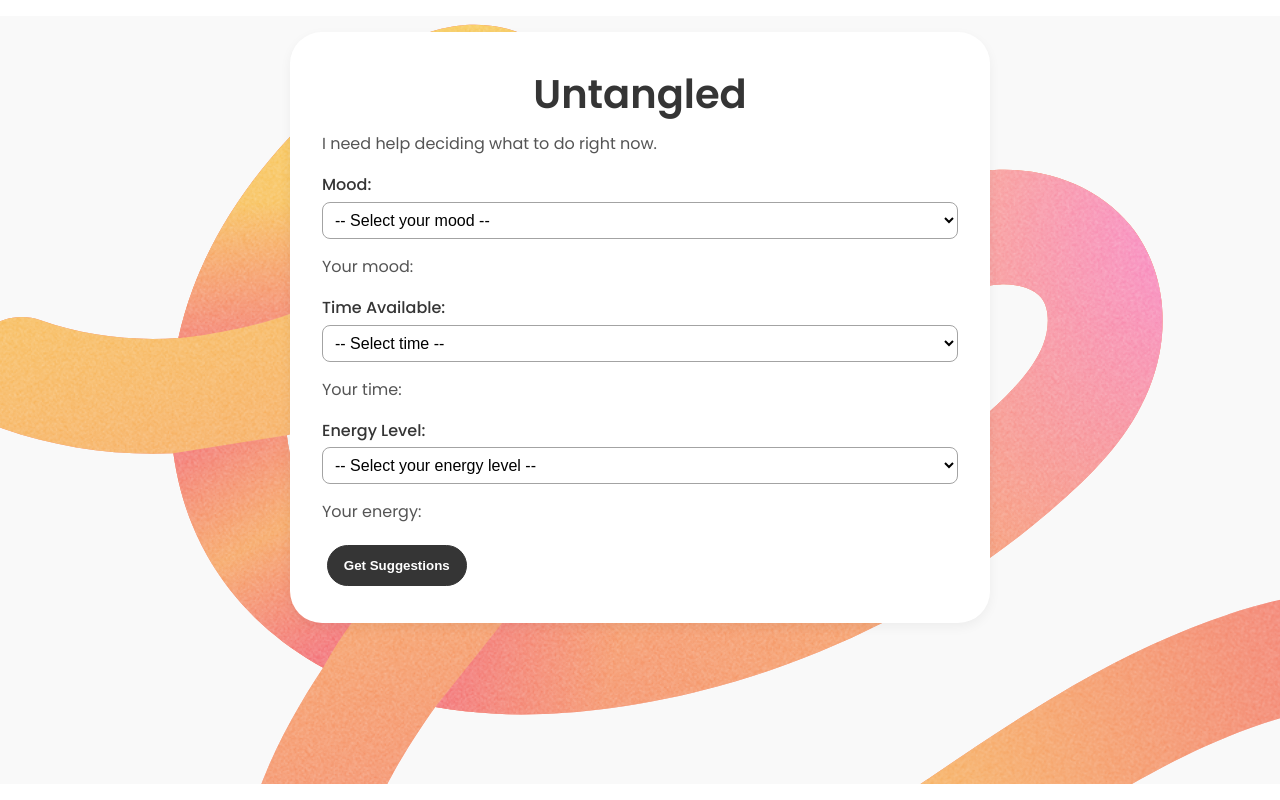
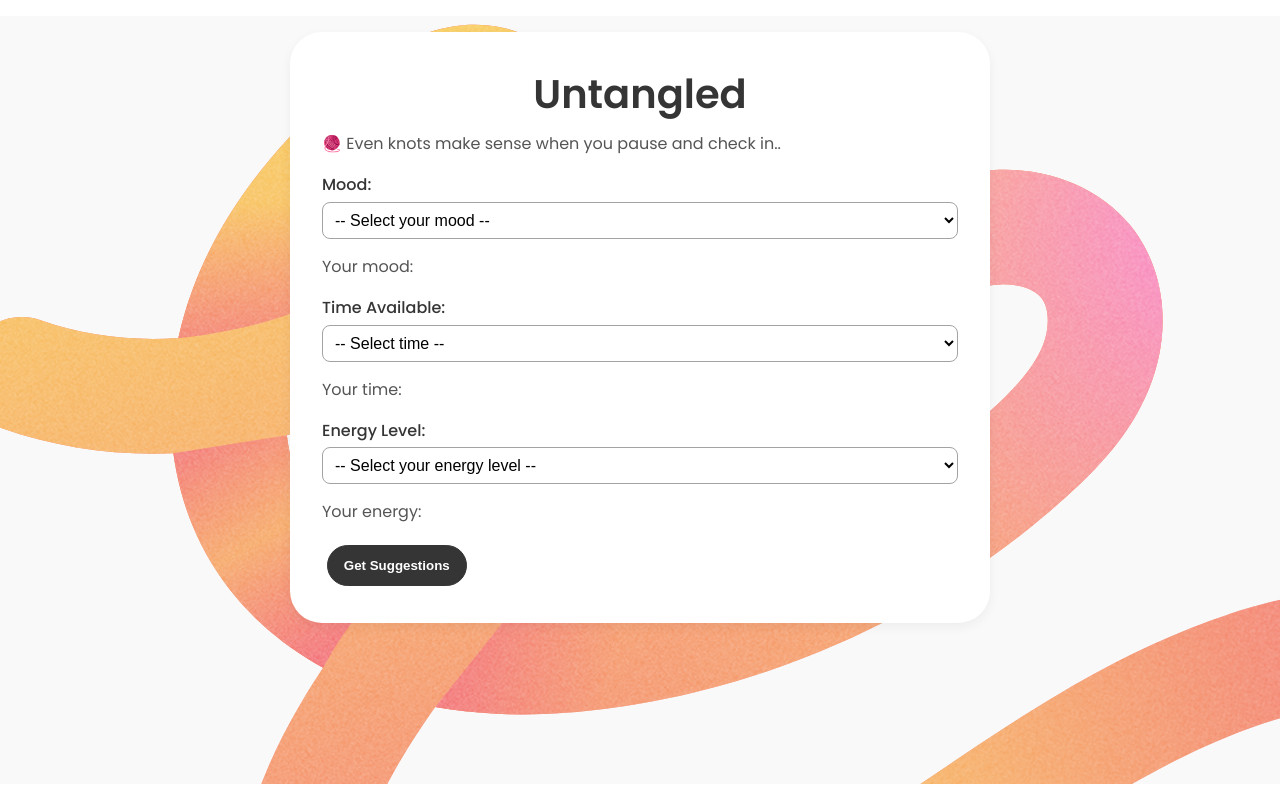
Before and after one commit to AlexWlkr/Untangled-ADHD-Friendly-Decision-Ap, a React (Create React App) app: page / in a window 1280 px wide. Built offline with nearby package versions, Linux system fonts and the light colour scheme.

Commit message:
fix: new app subtitle tied to theme

```diff
--- a/src/App.js
+++ b/src/App.js
@@ -227,7 +227,7 @@ React.useEffect(() => {
   return (
     <div className="App">
       <h1>Untangled</h1>
-      <p>I need help deciding what to do right now.</p>
+      <p>🧶 Even knots make sense when you pause and check in..</p>
 
       {/* Mood Input */}
       <label htmlFor="mood">Mood:</label>
```
